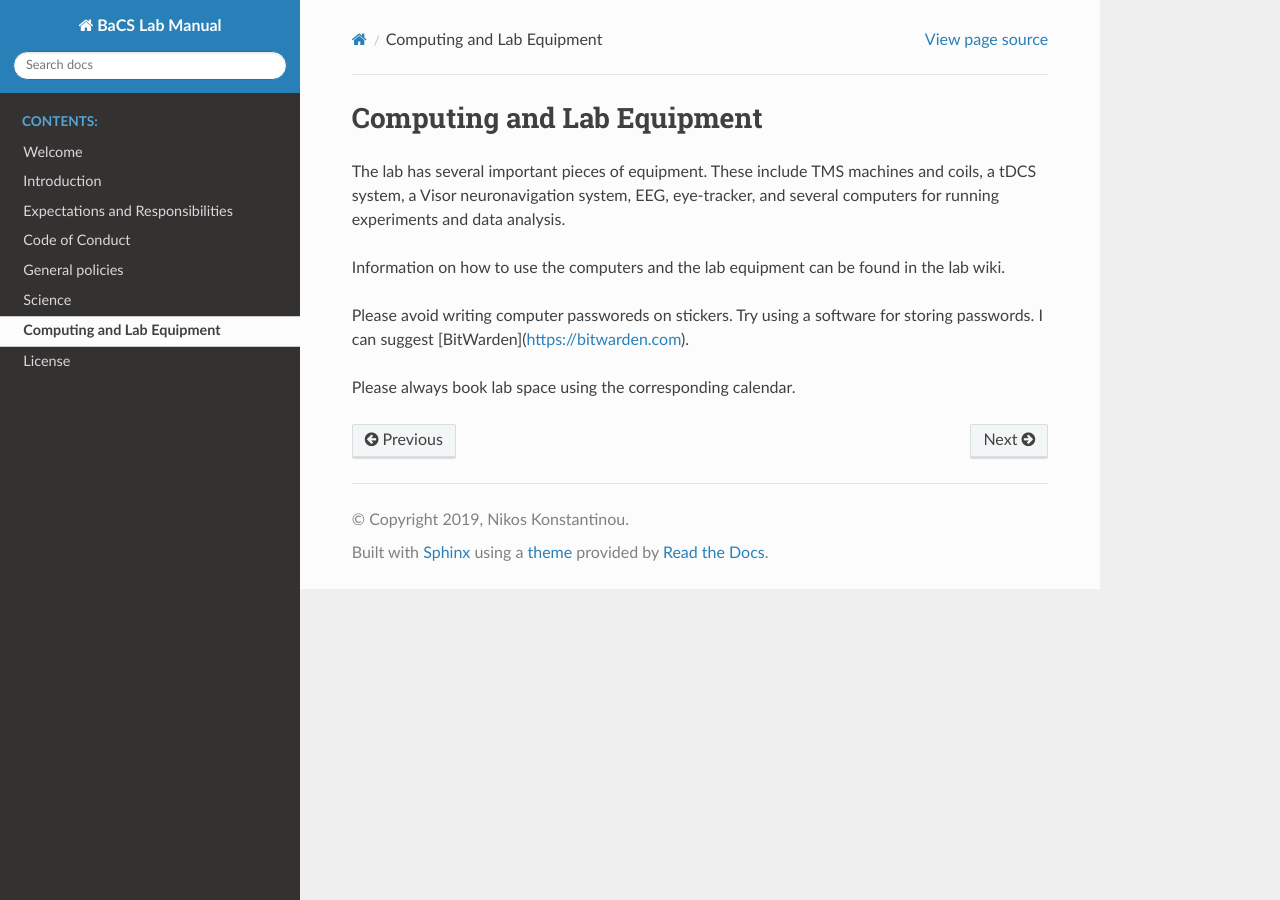
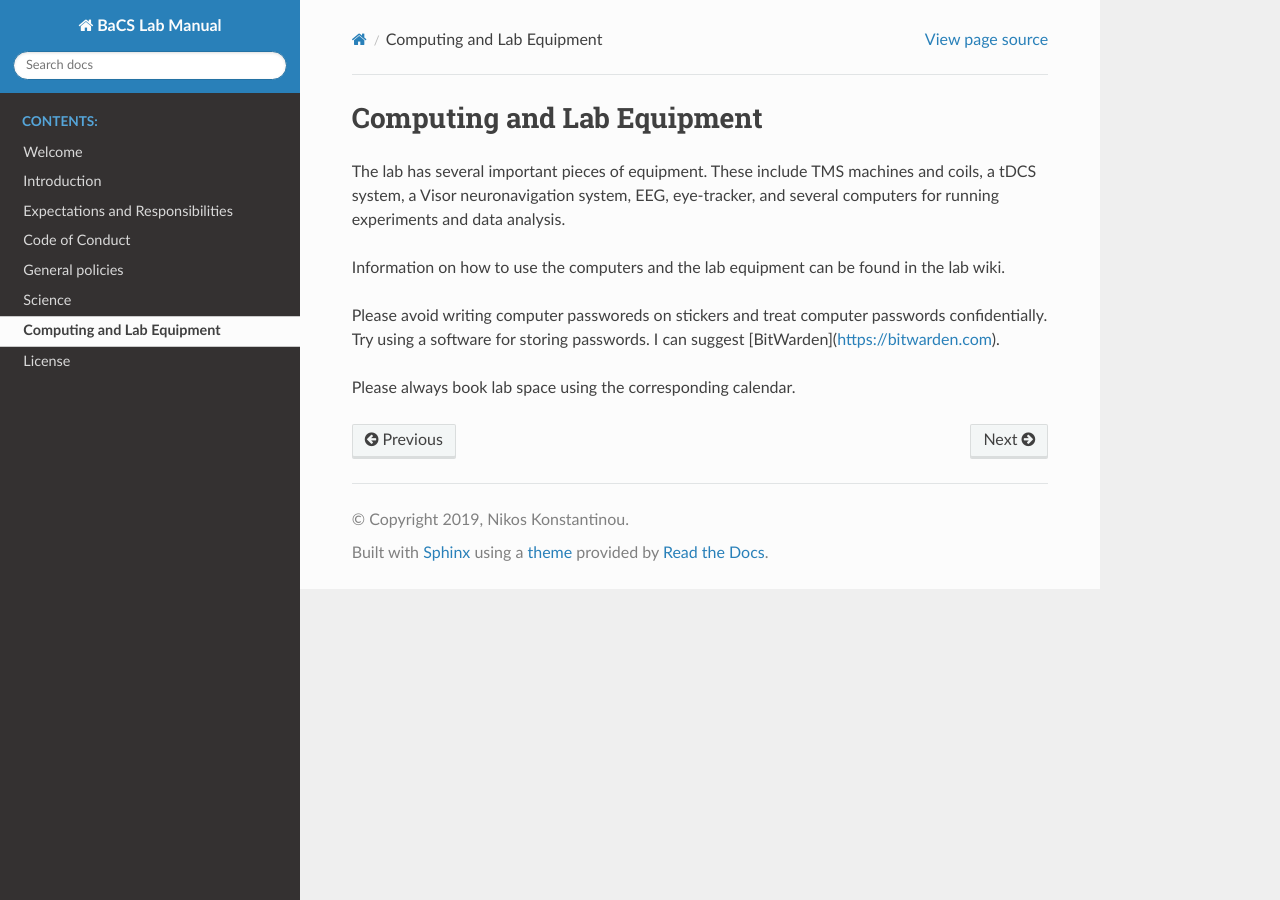
Before and after one commit to nkonstantinou/BaCS_lab_manual, a Sphinx documentation site: the page built from source/equipment.rst, in a window 1280 px wide. Built offline with Sphinx 7.4.7 and the Read the Docs theme 2.0.0, drawn with Linux system fonts in a browser that asks for light colours.

Commit message:
Update equipment.rst

```diff
--- a/source/equipment.rst
+++ b/source/equipment.rst
@@ -13,7 +13,8 @@ and several computers for running experiments and data analysis.
 Information on how to use the computers and the lab equipment
 can be found in the lab wiki.
 
-Please avoid writing computer passworeds on stickers.
+Please avoid writing computer passworeds on stickers
+and treat computer passwords confidentially.
 Try using a software for storing passwords.
 I can suggest [BitWarden](https://bitwarden.com).
 
```
